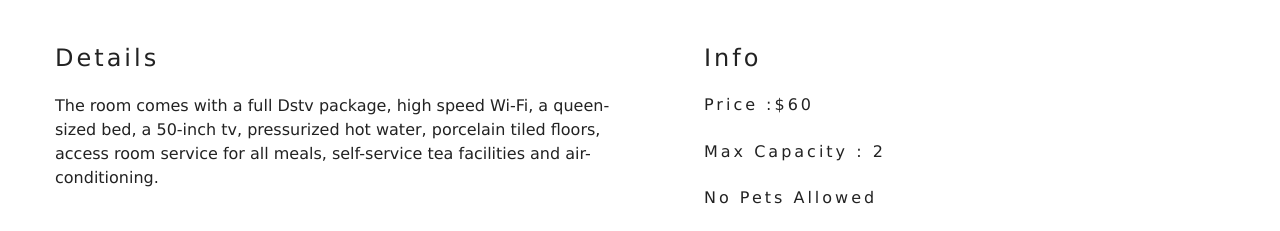
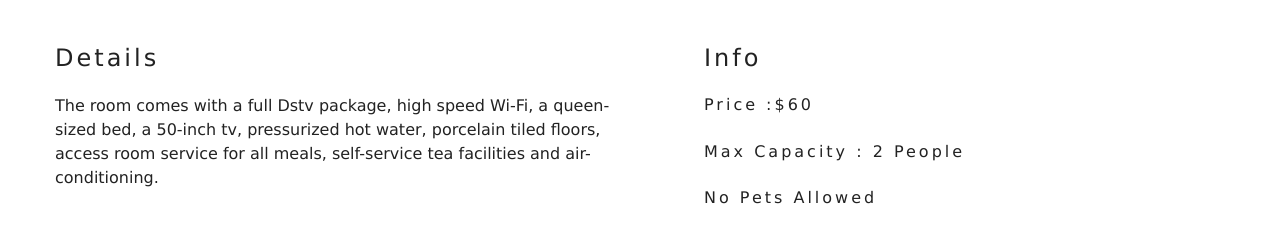
Before and after one commit to Mikelesnr/summit-lodge, a Next.js app: page /single_room/ceo in a window 1280 px wide. Shown: the part 1226-1457 px from the top of the page. Built offline with nearby package versions, Linux system fonts and the light colour scheme.

Commit message:
room feature addition

```diff
--- a/app/single_room/[id]/page.jsx
+++ b/app/single_room/[id]/page.jsx
@@ -79,7 +79,7 @@ export default class SingleRoom extends Component {
               <h6>price :${price}</h6>
               {/* <h6>size :{size} SQFT</h6> */}
               <h6>
-                max capacity : {"2"}
+                max capacity : {"2 people"}
                 {/* {capacity > 1 ? ` ${capacity} people` : `${capacity} person`} */}
               </h6>
               <h6>{pets ? "pets allowed" : "no pets allowed"}</h6>
```
